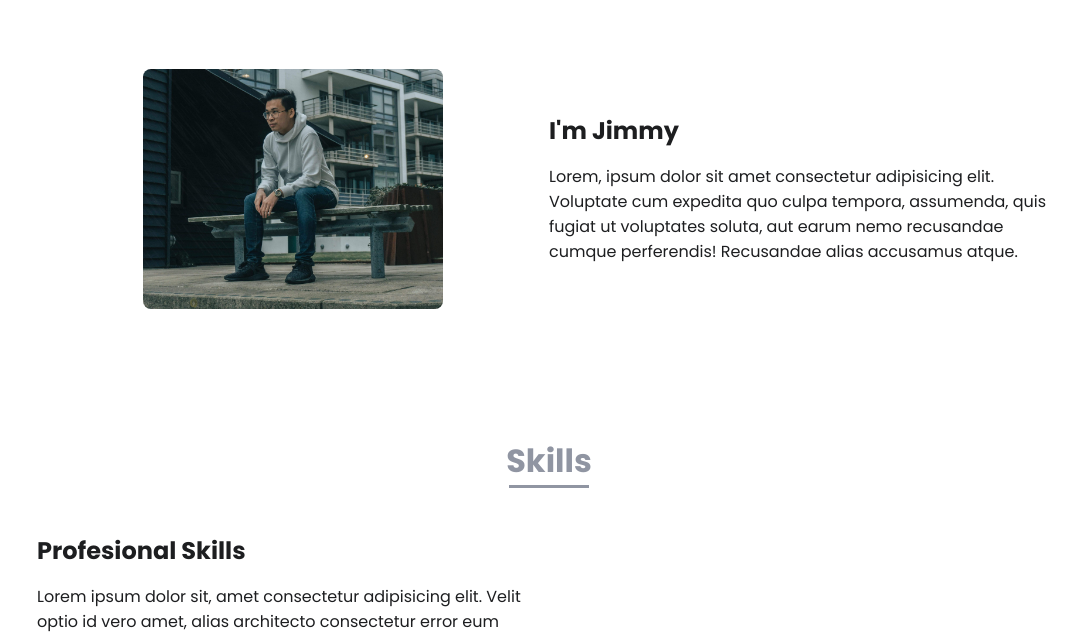
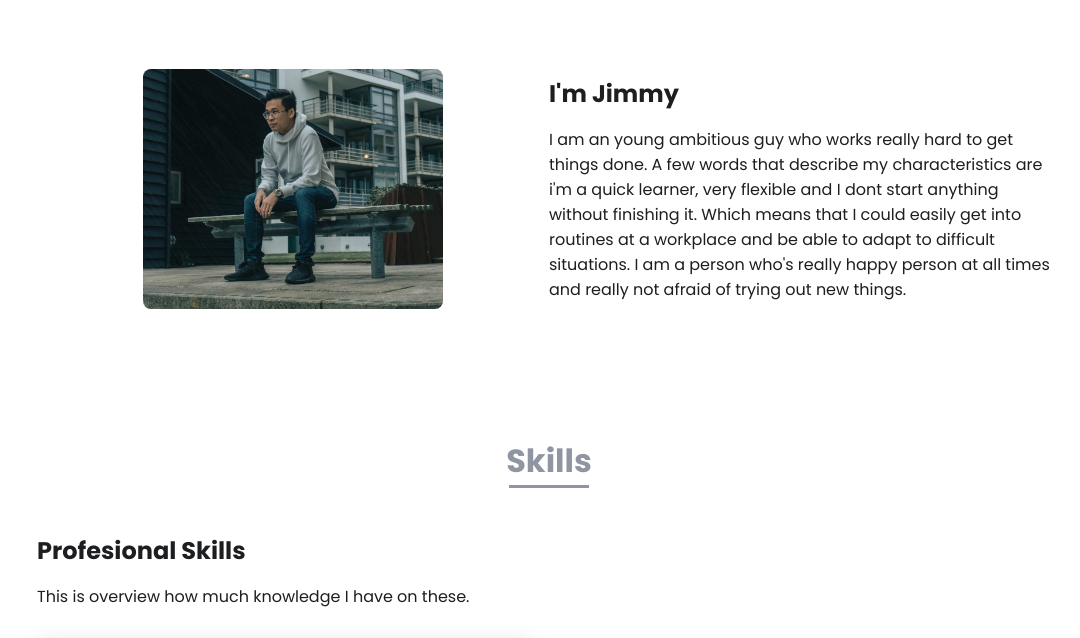
Before and after one commit to Jinguu/CV, a plain HTML site: page index.html in a window 1280 px wide. Shown: the part 830-1468 px from the top of the page, without its empty margins (91-1171 px from the left). Drawn offline with nearby package versions, Linux system fonts and the light colour scheme.

Commit message:
Update index.html
text

```diff
--- a/index.html
+++ b/index.html
@@ -72,9 +72,13 @@
 
                 <div>
                     <h2 class="about__subtitle">I'm Jimmy</h2>
-                    <p class="about__text">Lorem, ipsum dolor sit amet consectetur adipisicing elit. Voluptate cum
-                        expedita quo culpa tempora, assumenda, quis fugiat ut voluptates soluta, aut earum nemo
-                        recusandae cumque perferendis! Recusandae alias accusamus atque.</p>
+                    <p class="about__text">I am an young ambitious guy who works really hard to get things done.
+                        A few words that describe my characteristics are i'm a quick learner, very flexible and I dont
+                        start anything without finishing it.
+                        Which means that I could easily get into routines at a workplace and be able to adapt to
+                        difficult situations.
+                        I am a person who's really happy person at all times and really not afraid of trying out new
+                        things.</p>
                 </div>
             </div>
         </section>
@@ -86,8 +90,7 @@
             <div class="skills__container bd-grid">
                 <div>
                     <h2 class="skills__subtitle">Profesional Skills</h2>
-                    <p class="skills__text">Lorem ipsum dolor sit, amet consectetur adipisicing elit. Velit optio id
-                        vero amet, alias architecto consectetur error eum eaque sit.</p>
+                    <p class="skills__text">This is overview how much knowledge I have on these.</p>
                     <div class="skills__data">
                         <div class="skills__names">
                             <i class='bx bxl-html5 skills__icon'></i>
```
